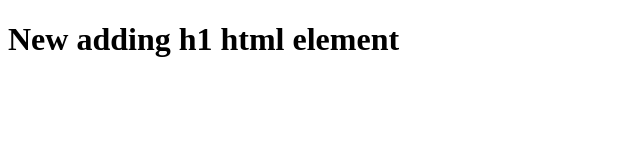
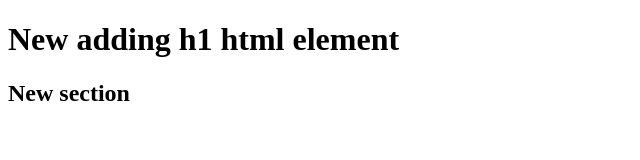
Before and after one commit to amirtbi/git-wramup, a plain HTML site: page index.html in a window 1280 px wide. Shown: the whole page, without its empty margins (0-640 px from the left). Drawn offline with Linux system fonts and the light colour scheme.

Commit message:
add new section

```diff
--- a/index.html
+++ b/index.html
@@ -8,5 +8,8 @@
 </head>
 <body>
     <h1>New adding h1 html element</h1>
+    <section>
+        <h2>New section</h2>
+    </section>
 </body>
 </html>
```
